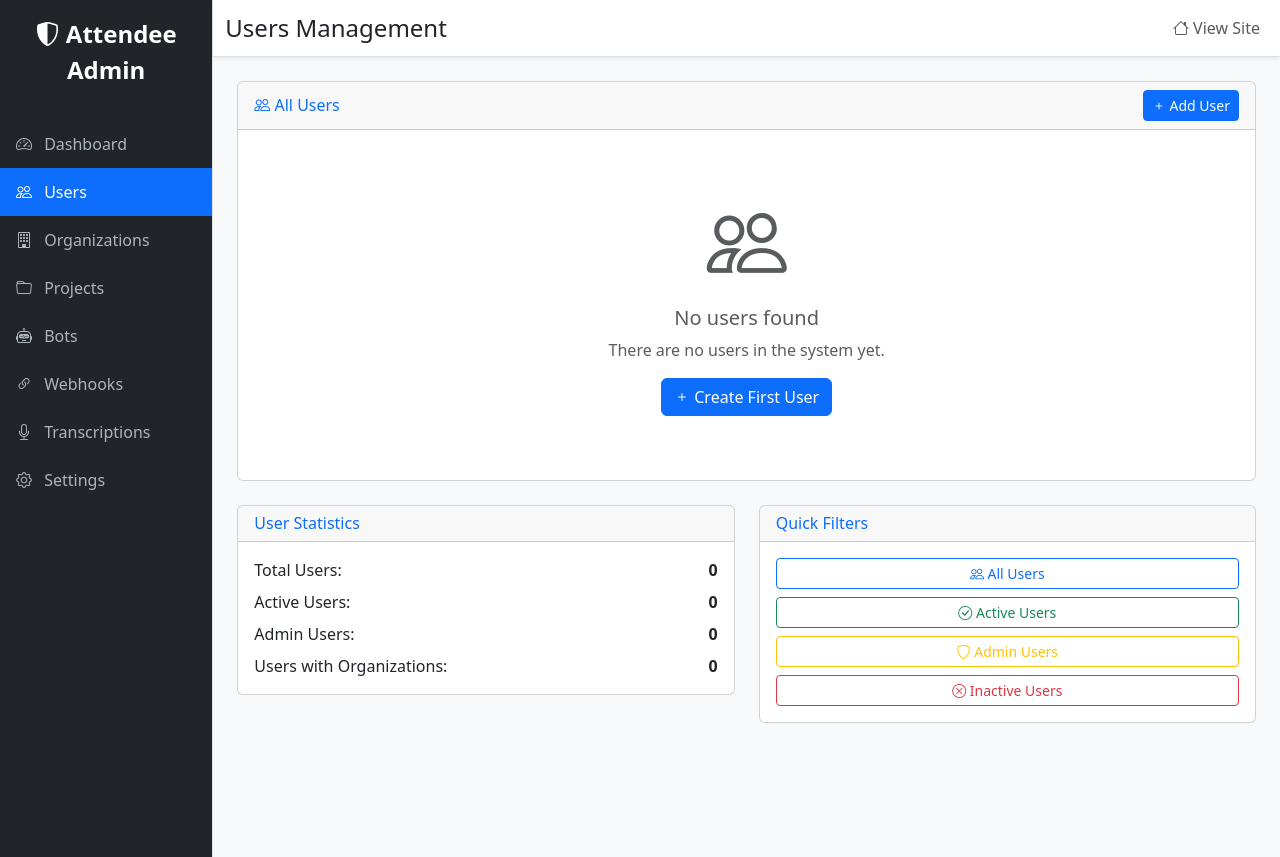
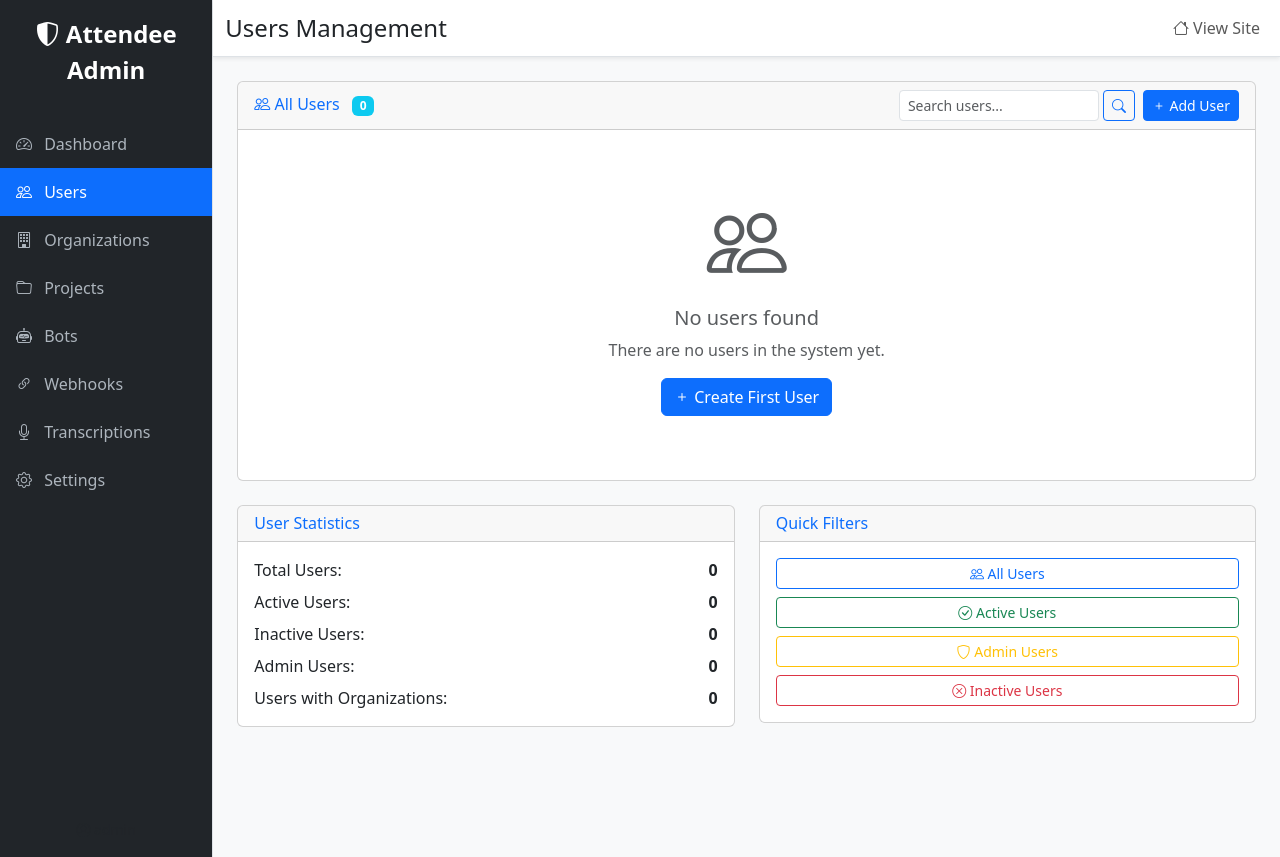
Before and after one commit to luongnguyenminhan/attendee_fastapi, a FastAPI app: page /admin/users in a window 1280 px wide. Run offline with FastAPI, Linux system fonts and the light colour scheme.

Commit message:
- Cập nhật giao diện quản lý người dùng với tính năng tìm kiếm và phân trang - Thêm thống kê người dùng vào dashboard - Cải tiến xử lý lỗi khi tải dữ liệu người dùng - Cập nhật các phương thức trong UserRepo và UserDAL để hỗ trợ phân trang và thống kê

```diff
--- a/app/modules/admin/routes/admin_routes.py
+++ b/app/modules/admin/routes/admin_routes.py
@@ -7,6 +7,8 @@ from datetime import datetime, timedelta
 
 from app.core.database import get_session
 from app.modules.users.models.user_model import User
+from app.modules.users.repository.user_repo import UserRepo
+from app.modules.users.dependencies import get_user_repo
 from app.modules.organizations.models.organization_model import Organization
 from app.modules.projects.models.project_model import Project
 from app.modules.bots.models.bot_model import Bot
@@ -87,19 +89,65 @@ async def admin_dashboard(
 @router.get("/users", response_class=HTMLResponse)
 async def admin_users(
     request: Request,
-    db: AsyncSession = Depends(get_session),
+    page: int = 1,
+    page_size: int = 50,
+    search: str = None,
+    user_repo: UserRepo = Depends(get_user_repo),
     current_user=Depends(get_current_admin_user),
 ):
-    """Admin users management page"""
+    """Admin users management page with search and pagination"""
 
-    # Get all users
-    result = await db.execute(select(User))
-    users = result.scalars().all()
+    try:
+        skip = (page - 1) * page_size
 
-    return templates.TemplateResponse(
-        "admin/users.html",
-        {"request": request, "user": current_user, "users": users, "messages": []},
-    )
+        # Get users with optional search
+        if search:
+            users = await user_repo.search_users(search, skip, page_size)
+        else:
+            users = await user_repo.get_all_users(skip, page_size)
+
+        # Get user statistics for dashboard
+        total_users = await user_repo.count_total_users()
+        active_users = await user_repo.count_active_users()
+
+        user_stats = {
+            "total_users": total_users,
+            "active_users": active_users,
+            "inactive_users": total_users - active_users,
+        }
+
+        return templates.TemplateResponse(
+            "admin/users.html",
+            {
+                "request": request,
+                "user": current_user,
+                "users": users,
+                "user_stats": user_stats,
+                "page": page,
+                "page_size": page_size,
+                "search": search or "",
+                "messages": [],
+            },
+        )
+    except Exception as e:
+        print(f"Error in admin_users: {e}")
+        return templates.TemplateResponse(
+            "admin/users.html",
+            {
+                "request": request,
+                "user": current_user,
+                "users": [],
+                "user_stats": {
+                    "total_users": 0,
+                    "active_users": 0,
+                    "inactive_users": 0,
+                },
+                "page": page,
+                "page_size": page_size,
+                "search": search or "",
+                "messages": [{"type": "error", "text": "Lỗi khi tải dữ liệu users"}],
+            },
+        )
 
 
 @router.get("/bots", response_class=HTMLResponse)
--- a/app/templates/admin/users.html
+++ b/app/templates/admin/users.html
@@ -10,8 +10,25 @@
             <div class="card-header d-flex justify-content-between align-items-center">
                 <h6 class="m-0 font-weight-bold text-primary">
                     <i class="bi bi-people"></i> All Users
+                    {% if user_stats %}
+                        <span class="badge bg-info ms-2">{{ user_stats.total_users }}</span>
+                    {% endif %}
                 </h6>
-                <div>
+                <div class="d-flex gap-2">
+                    <!-- Search Form -->
+                    <form method="GET" class="d-flex">
+                        <input type="text" name="search" class="form-control form-control-sm"
+                               placeholder="Search users..." value="{{ search }}"
+                               style="width: 200px;">
+                        <button type="submit" class="btn btn-outline-primary btn-sm ms-1">
+                            <i class="bi bi-search"></i>
+                        </button>
+                        {% if search %}
+                        <a href="/admin/users" class="btn btn-outline-secondary btn-sm ms-1" title="Clear">
+                            <i class="bi bi-x"></i>
+                        </a>
+                        {% endif %}
+                    </form>
                     <button class="btn btn-primary btn-sm">
                         <i class="bi bi-plus"></i> Add User
                     </button>
@@ -23,9 +40,10 @@
                     <table class="table table-hover">
                         <thead class="table-light">
                             <tr>
-                                <th>ID</th>
-                                <th>Username</th>
+                                <th>#</th>
+                                <th>User</th>
                                 <th>Email</th>
+                                <th>Role</th>
                                 <th>Organization</th>
                                 <th>Status</th>
                                 <th>Created</th>
@@ -36,48 +54,81 @@
                             {% for user in users %}
                             <tr>
                                 <td>
-                                    <code>{{ user.id }}</code>
+                                    <small class="text-muted">#{{ loop.index + ((page - 1) * page_size) }}</small>
                                 </td>
                                 <td>
                                     <div class="d-flex align-items-center">
                                         <div class="avatar bg-primary rounded-circle me-2 d-flex align-items-center justify-content-center" style="width: 32px; height: 32px;">
-                                            <small class="text-white fw-bold">{{ user.username[0].upper() }}</small>
+                                            <small class="text-white fw-bold">{{ user.username[0].upper() if user.username else user.email[0].upper() }}</small>
                                         </div>
                                         <div>
-                                            <div class="fw-bold">{{ user.username }}</div>
+                                            <div class="fw-bold">{{ user.username or 'N/A' }}</div>
+                                            <small class="text-muted">{{ user.full_name or user.first_name + ' ' + user.last_name if user.first_name or user.last_name else '' }}</small>
                                         </div>
                                     </div>
                                 </td>
-                                <td>{{ user.email }}</td>
+                                <td>
+                                    <div>{{ user.email }}</div>
+                                    {% if user.is_email_verified %}
+                                        <small class="text-success"><i class="bi bi-check-circle"></i> Verified</small>
+                                    {% else %}
+                                        <small class="text-warning"><i class="bi bi-exclamation-triangle"></i> Unverified</small>
+                                    {% endif %}
+                                </td>
+                                <td>
+                                    <span class="badge bg-{{ 'warning' if user.role.value == 'admin' else 'primary' if user.role.value == 'moderator' else 'secondary' }}">
+                                        {{ user.role.value.title() }}
+                                    </span>
+                                    {% if user.is_superuser %}
+                                        <br><small class="badge bg-danger mt-1">Superuser</small>
+                                    {% endif %}
+                                </td>
                                 <td>
                                     {% if user.organization %}
                                         <span class="badge bg-info">{{ user.organization.name }}</span>
                                     {% else %}
-                                        <span class="text-muted">No organization</span>
+                                        <span class="text-muted">-</span>
                                     {% endif %}
                                 </td>
                                 <td>
-                                    {% if user.is_active %}
-                                        <span class="badge bg-success badge-status">Active</span>
+                                    {% if user.status.value == 'active' %}
+                                        <span class="badge bg-success">Active</span>
+                                    {% elif user.status.value == 'inactive' %}
+                                        <span class="badge bg-secondary">Inactive</span>
+                                    {% elif user.status.value == 'suspended' %}
+                                        <span class="badge bg-danger">Suspended</span>
+                                    {% elif user.status.value == 'pending' %}
+                                        <span class="badge bg-warning">Pending</span>
                                     {% else %}
-                                        <span class="badge bg-danger badge-status">Inactive</span>
-                                    {% endif %}
-                                    {% if user.is_superuser %}
-                                        <span class="badge bg-warning badge-status">Admin</span>
+                                        <span class="badge bg-light text-dark">{{ user.status.value.title() }}</span>
                                     {% endif %}
                                 </td>
                                 <td>
-                                    <small class="text-muted">{{ user.created_at.strftime('%Y-%m-%d %H:%M') if user.created_at else 'N/A' }}</small>
+                                    <small class="text-muted">{{ user.create_date.strftime('%Y-%m-%d %H:%M') if user.create_date else 'N/A' }}</small>
                                 </td>
                                 <td class="table-actions">
                                     <div class="btn-group btn-group-sm" role="group">
-                                        <button type="button" class="btn btn-outline-primary" title="View">
+                                        <button type="button" class="btn btn-outline-primary" title="View"
+                                                onclick="viewUser('{{ user.id }}')">
                                             <i class="bi bi-eye"></i>
                                         </button>
-                                        <button type="button" class="btn btn-outline-warning" title="Edit">
+                                        <button type="button" class="btn btn-outline-warning" title="Edit"
+                                                onclick="editUser('{{ user.id }}')">
                                             <i class="bi bi-pencil"></i>
                                         </button>
-                                        <button type="button" class="btn btn-outline-danger" title="Delete">
+                                        {% if user.status.value == 'active' %}
+                                        <button type="button" class="btn btn-outline-secondary" title="Deactivate"
+                                                onclick="toggleUserStatus('{{ user.id }}', 'deactivate')">
+                                            <i class="bi bi-pause"></i>
+                                        </button>
+                                        {% else %}
+                                        <button type="button" class="btn btn-outline-success" title="Activate"
+                                                onclick="toggleUserStatus('{{ user.id }}', 'activate')">
+                                            <i class="bi bi-play"></i>
+                                        </button>
+                                        {% endif %}
+                                        <button type="button" class="btn btn-outline-danger" title="Delete"
+                                                onclick="deleteUser('{{ user.id }}', '{{ user.username or user.email }}')">
                                             <i class="bi bi-trash"></i>
                                         </button>
                                     </div>
@@ -90,11 +141,19 @@
                 {% else %}
                 <div class="text-center py-5">
                     <i class="bi bi-people display-1 text-muted"></i>
-                    <h5 class="mt-3 text-muted">No users found</h5>
-                    <p class="text-muted">There are no users in the system yet.</p>
-                    <button class="btn btn-primary">
-                        <i class="bi bi-plus"></i> Create First User
-                    </button>
+                    {% if search %}
+                        <h5 class="mt-3 text-muted">No users found</h5>
+                        <p class="text-muted">No users match your search "{{ search }}"</p>
+                        <a href="/admin/users" class="btn btn-outline-primary">
+                            <i class="bi bi-arrow-left"></i> Back to All Users
+                        </a>
+                    {% else %}
+                        <h5 class="mt-3 text-muted">No users found</h5>
+                        <p class="text-muted">There are no users in the system yet.</p>
+                        <button class="btn btn-primary">
+                            <i class="bi bi-plus"></i> Create First User
+                        </button>
+                    {% endif %}
                 </div>
                 {% endif %}
             </div>
@@ -110,14 +169,21 @@
                 <h6 class="m-0 font-weight-bold text-primary">User Statistics</h6>
             </div>
             <div class="card-body">
+                {% if user_stats %}
                 <div class="row mb-2">
                     <div class="col-sm-8">Total Users:</div>
-                    <div class="col-sm-4 text-end"><strong>{{ users|length }}</strong></div>
+                    <div class="col-sm-4 text-end"><strong>{{ user_stats.total_users }}</strong></div>
                 </div>
                 <div class="row mb-2">
                     <div class="col-sm-8">Active Users:</div>
                     <div class="col-sm-4 text-end">
-                        <strong>{{ users|selectattr("is_active")|list|length }}</strong>
+                        <strong>{{ user_stats.active_users }}</strong>
+                    </div>
+                </div>
+                <div class="row mb-2">
+                    <div class="col-sm-8">Inactive Users:</div>
+                    <div class="col-sm-4 text-end">
+                        <strong>{{ user_stats.inactive_users }}</strong>
                     </div>
                 </div>
                 <div class="row mb-2">
@@ -132,6 +198,9 @@
                         <strong>{{ users|selectattr("organization")|list|length }}</strong>
                     </div>
                 </div>
+                {% else %}
+                <div class="text-muted">Statistics not available</div>
+                {% endif %}
             </div>
         </div>
     </div>
@@ -173,5 +242,33 @@ function filterUsers(type) {
     });
     event.target.classList.add('active');
 }
+
+function viewUser(userId) {
+    // TODO: Implement user detail view
+    console.log('View user:', userId);
+    alert('View user detail functionality will be implemented');
+}
+
+function editUser(userId) {
+    // TODO: Implement user edit functionality
+    console.log('Edit user:', userId);
+    alert('Edit user functionality will be implemented');
+}
+
+function toggleUserStatus(userId, action) {
+    if (confirm(`Are you sure you want to ${action} this user?`)) {
+        // TODO: Implement API call to toggle user status
+        console.log(`${action} user:`, userId);
+        alert(`${action.charAt(0).toUpperCase() + action.slice(1)} user functionality will be implemented`);
+    }
+}
+
+function deleteUser(userId, username) {
+    if (confirm(`Are you sure you want to delete user "${username}"? This action cannot be undone.`)) {
+        // TODO: Implement API call to delete user
+        console.log('Delete user:', userId);
+        alert('Delete user functionality will be implemented');
+    }
+}
 </script>
 {% endblock %}
```
Also changed, not shown: app/modules/users/dal/user_dal.py (+44 -1 lines), app/modules/users/repository/user_repo.py (+12 -0 lines).
